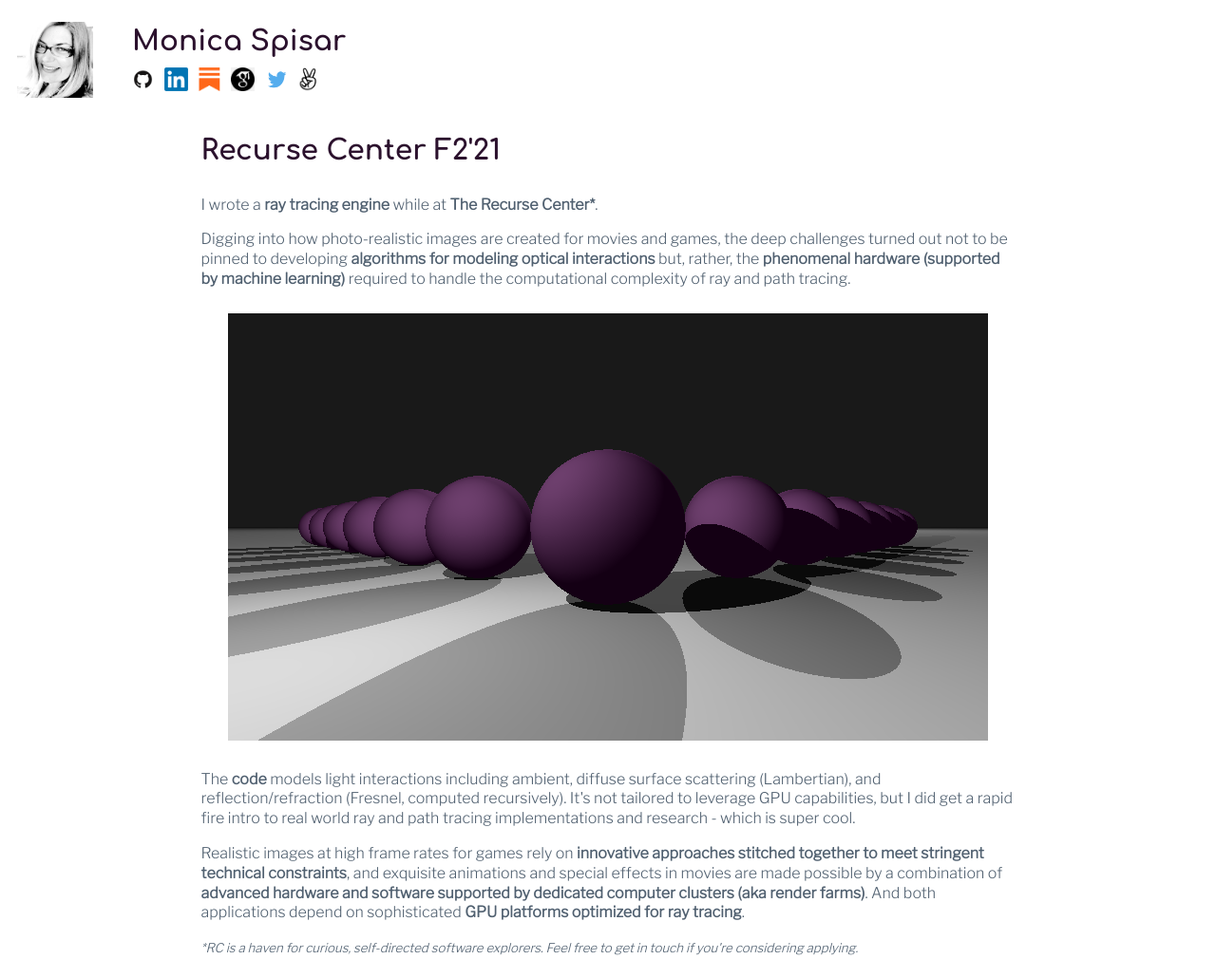
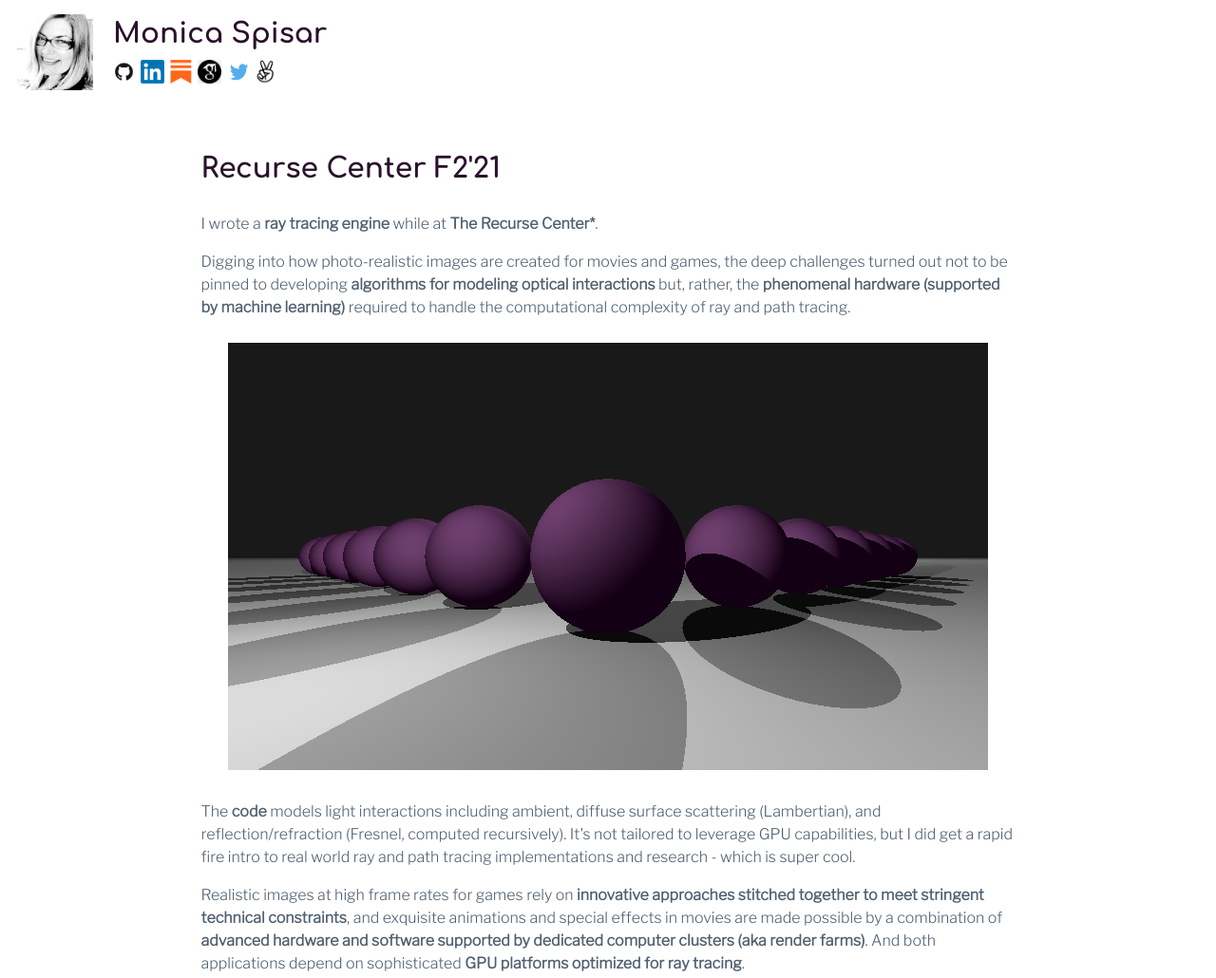
Before and after one commit to msyvr/monicaspisar, a plain HTML site: page index.html in a window 1280 px wide. Shown: the top 1030 px of the page at 95% size. Drawn offline with nearby package versions, Linux system fonts and the light colour scheme.

Commit message:
increase line spacing for readability

```diff
--- a/index.html
+++ b/index.html
@@ -54,7 +54,7 @@
       </div>
       <p>The <a href="https://github.com/msyvr/raytracer/blob/main/main.py" target="_blank">code</a> models light interactions including ambient, diffuse surface scattering (Lambertian), and reflection/refraction (Fresnel, computed recursively). It's not tailored to leverage GPU capabilities, but I did get a rapid fire intro to real world ray and path tracing implementations and research - which is super cool.</p>
       <p>Realistic images at high frame rates for games rely on <a href="https://www.youtube.com/watch?v=2GYXuM10riw" target="_blank">innovative approaches stitched together to meet stringent technical constraints</a>, and exquisite animations and special effects in movies are made possible by a combination of <a href="https://sciencebehindpixar.org/pipeline/rendering" target="_blank">advanced hardware and software supported by dedicated computer clusters (aka render farms)</a>. And both applications depend on sophisticated <a href="https://developer.nvidia.com/rtx/raytracing" target="_blank">GPU platforms optimized for ray tracing</a>.</p>
-      <div style="font-style:italic; font-size: smaller;">
+      <div style="font-style:italic; font-size: smaller; margin-bottom: 40px;">
         *RC is a haven for curious, self-directed software explorers. Feel free to get in touch if you're considering applying.
       </div>
       <p class="font_large">Etc</p>
--- a/stylesheet.css
+++ b/stylesheet.css
@@ -13,10 +13,8 @@ header{
 }
 
 body {
-  display: flex;
-  flex-direction: column;
   font-family: "Libre Franklin";
-  line-height: 130%;
+  line-height: 150%;
   color: #506070;
   background-color: white ;
 }
@@ -53,24 +51,19 @@ body {
   display: flex;
   flex-direction: row;
   flex: 0 1 auto;
-  justify-content: center;
-  text-align: center;
 }
 .flex-container-horizontal > div {
-  margin-left: 5px;
   margin-right: 5px;
 }
 
 .flex-container-vertical {
   display: flex;
   flex-direction: column;
-  margin-left: 20px;
-  margin-right: 15px;
   flex: 1 0 auto;
   overflow-y: auto;
 }
 .flex-container-vertical > div {
-  margin-left: 10px;
+  margin-left: 15px;
   padding: 5px;
 }
 
@@ -79,6 +72,7 @@ body {
   flex-direction: column;
   margin-left: 20px;
   margin-right: 20px;
+  margin-top: 30px;
   flex: 1 0 auto;
   overflow-y: auto;
   min-height: 85vh;
```
